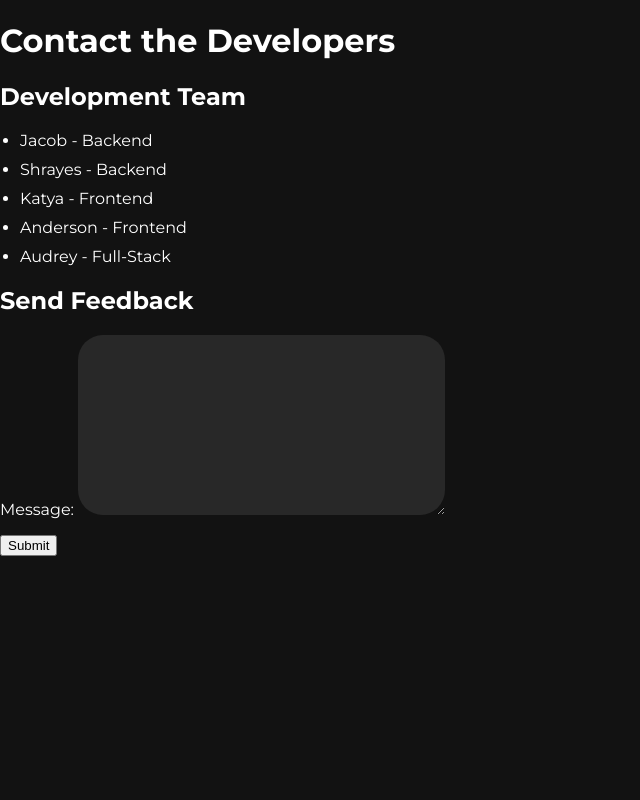
After one commit to Group31-CS2340/cs2340project2, a Django app: page /contact/ in a window 1280 px wide. The commit adds this page. Shown: the whole page, without its empty margins (0-640 px from the left). Run offline with Django 5.2, Linux system fonts and the light colour scheme.

Commit message:
feedback page

```diff
--- a/spotifywrapped/urls.py
+++ b/spotifywrapped/urls.py
@@ -21,7 +21,7 @@ from django.contrib.auth import views as auth_views
 
 urlpatterns = [
     path('admin/', admin.site.urls),
-path('', user_views.home, name='home'),
+    path('', user_views.home, name='home'),
     path("register/", user_views.register, name='register'),
     path("success/", user_views.registration_successful, name='success'),
     path('login/', user_views.login_view, name='login'),
@@ -50,4 +50,7 @@ path('', user_views.home, name='home'),
          auth_views.PasswordChangeDoneView.as_view(template_name='password_change_done.html'),
          name='password_change_done'),
     # path('user-doesnt-exist/', )
+
+    path('contact/', user_views.contact_view, name ='contact'),
+
 ]
--- a/users/admin.py
+++ b/users/admin.py
@@ -1,6 +1,9 @@
 from django.contrib import admin
 from .models import Profile
+from .models import Feedback
 
 @admin.register(Profile)
 class ProfileAdmin(admin.ModelAdmin):
     list_display = ('user', 'id')
+
+admin.site.register(Feedback)
--- a/users/forms.py
+++ b/users/forms.py
@@ -20,3 +20,6 @@ class LoginForm(forms.Form):
     class Meta:
         model = User
         fields = ['username', 'password']
+
+class FeedbackForm(forms.Form):
+    message = forms.CharField(widget=forms.Textarea(attrs={'class': 'form-control'}))
--- /dev/null
+++ b/users/templates/contact.html
@@ -0,0 +1,36 @@
+{% load static %}
+<!DOCTYPE html>
+<html lang="en">
+<head>
+    <meta charset="UTF-8">
+    <meta name="viewport" content="width=device-width, initial-scale=1.0">
+    <link href="{% static 'users/style.css' %}" rel="stylesheet">
+    <title>Contact the Developers</title>
+    <style>
+    </style>
+</head>
+<body>
+    <h1>Contact the Developers</h1>
+    <h2>Development Team</h2>
+    <ul>
+        {% for developer in developers %}
+            <li>{{ developer.name }} - {{ developer.role }}</li>
+        {% endfor %}
+    </ul>
+
+    <h2>Send Feedback</h2>
+    <form method="post">
+        {% csrf_token %}
+        {{ form.as_p }}
+        <button type="submit">Submit</button>
+    </form>
+
+    {% if messages %}
+        <ul>
+            {% for message in messages %}
+                <li>{{ message }}</li>
+            {% endfor %}
+        </ul>
+    {% endif %}
+</body>
+</html>
--- a/users/templates/home.html
+++ b/users/templates/home.html
@@ -34,6 +34,9 @@
             </li>
             <li class="nav-item">
                 <a class="nav-link" href="{% url 'register' %}">Register</a>
+            </li>
+            <li class="nav-item">
+                <a class="nav-link" href="{% url 'contact' %}">Contact</a>
             </li>
         </ul>
     </div>
--- a/users/views.py
+++ b/users/views.py
@@ -10,6 +10,9 @@ from django.shortcuts import render, redirect, get_object_or_404
 from django.template.loader import render_to_string
 from django.utils.encoding import force_bytes
 from django.utils.http import urlsafe_base64_encode
+from .forms import FeedbackForm
+from django.contrib import messages
+from .models import Feedback
 
 from .forms import RegistrationForm, LoginForm, ProfileEditForm
 from django.conf import settings
@@ -140,3 +143,26 @@ def user_doesnt_exist(request):
 
 def songs_view(request):
     return render(request, 'songs.html')
+
+def contact_view(request):
+    if request.method == 'POST':
+        form = FeedbackForm(request.POST)
+        if form.is_valid():
+            # save the feedback to the database
+            Feedback.objects.create(
+                message=form.cleaned_data['message']
+            )
+            messages.success(request, 'Your feedback has been submitted successfully.')
+            return redirect('contact')
+    else:
+        form = FeedbackForm()
+
+    developers = [
+        {'name': 'Jacob', 'role': 'Backend'},
+        {'name': 'Shrayes', 'role': 'Backend'},
+        {'name': 'Katya', 'role': 'Frontend'},
+        {'name': 'Anderson', 'role': 'Frontend'},
+        {'name': 'Audrey', 'role': 'Full-Stack'},
+
+    ]
+    return render(request, 'contact.html', {'form': form, 'developers': developers})
```
Also changed, not shown: users/models.py (+7 -0 lines), users/migrations/0002_feedback.py (added).
